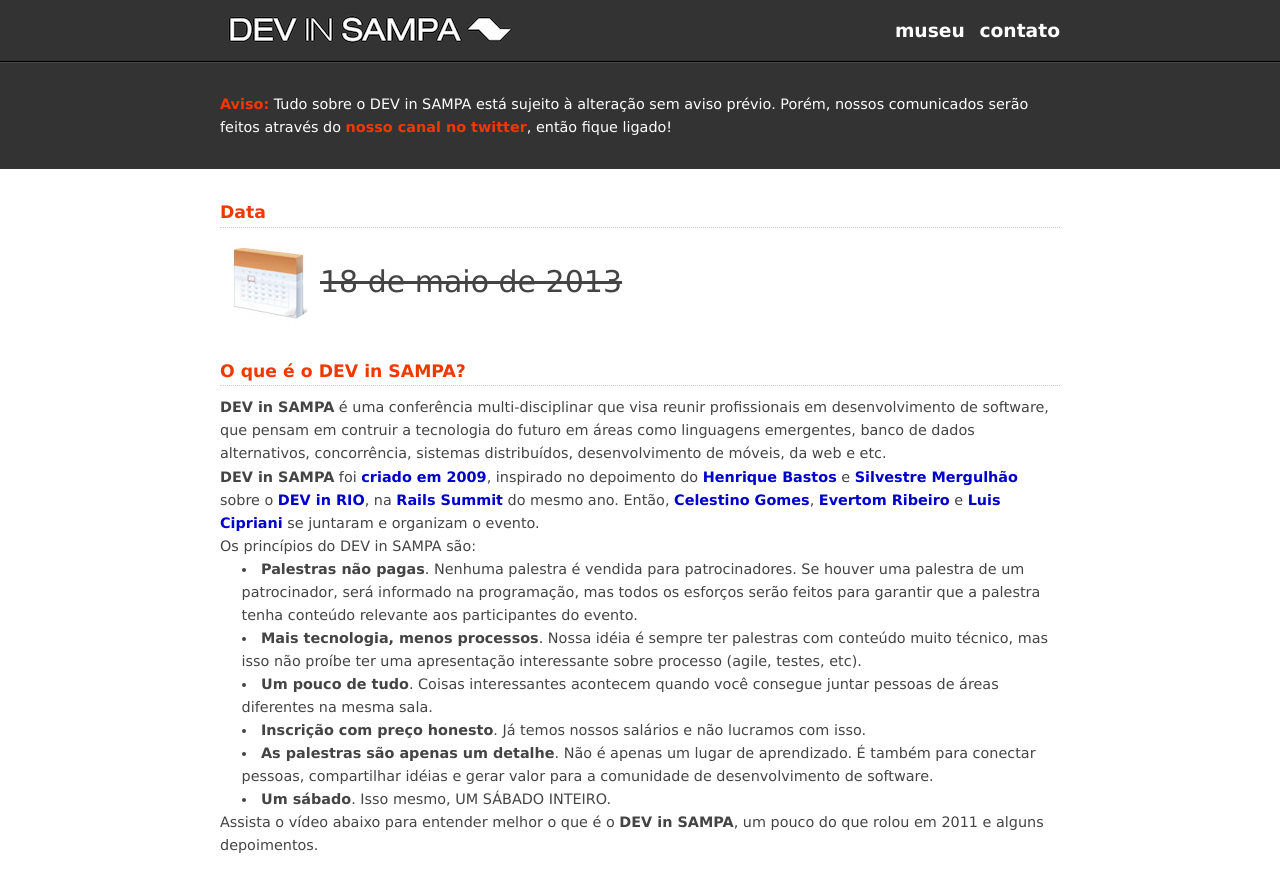
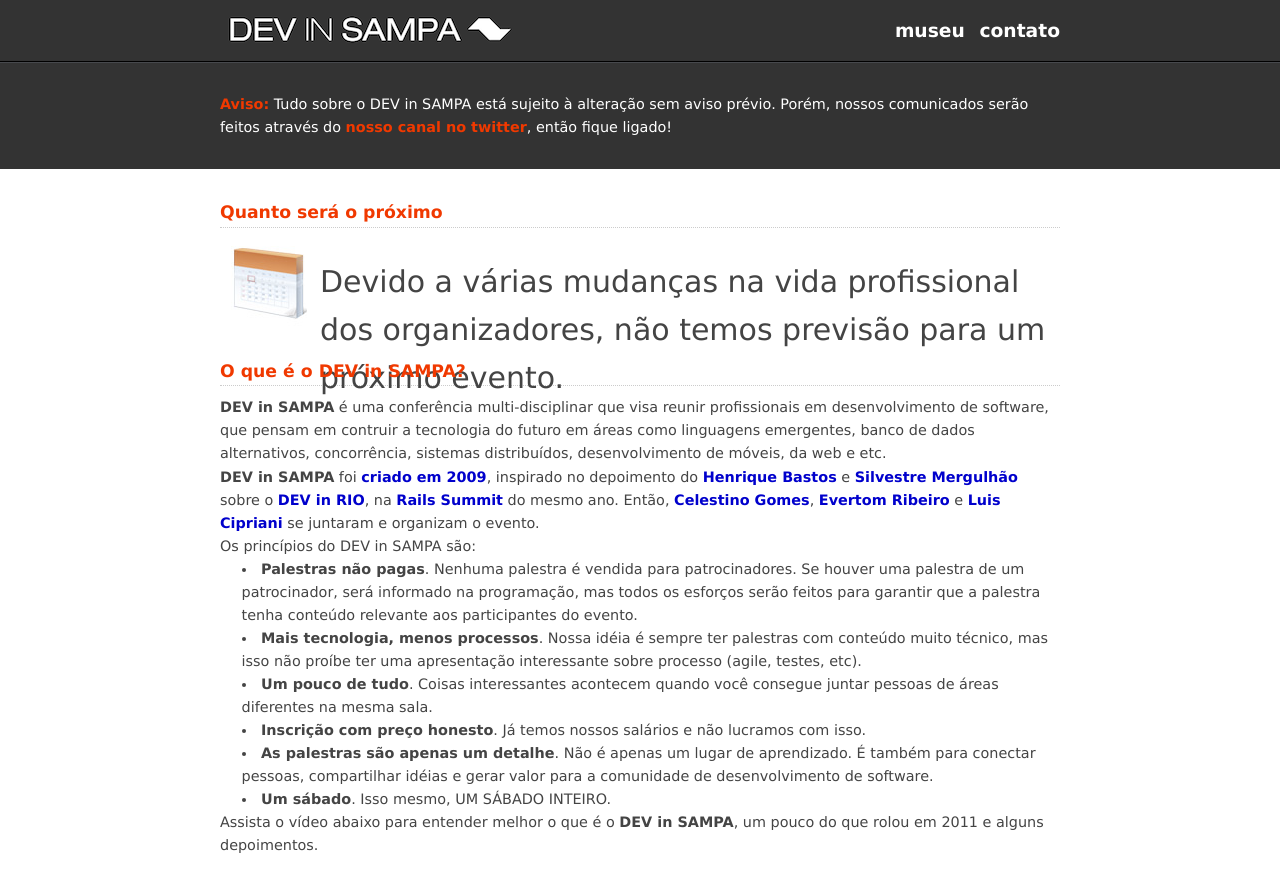
Before and after one commit to devinsampa/devinsampa.github.io, a Jekyll site: the page built from index.html, in a window 1280 px wide and 900 px high, cut to the strip 0-873 px from the top of the window. Built offline with Jekyll 4.4.1, drawn with Linux system fonts in a browser that asks for light colours.

Commit message:
"nova data"

```diff
--- a/_includes/home/data.html
+++ b/_includes/home/data.html
@@ -1,4 +1,4 @@
 <section class="data container">
-	<h2>Data</h2>
-	<p><del><time datetime='2013-05-18'>18 de maio de 2013</time></del></p>
+	<h2>Quanto será o próximo</h2>
+	<p>Devido a várias mudanças na vida profissional dos organizadores, não temos previsão para um próximo evento.</p>
 </section>
```
